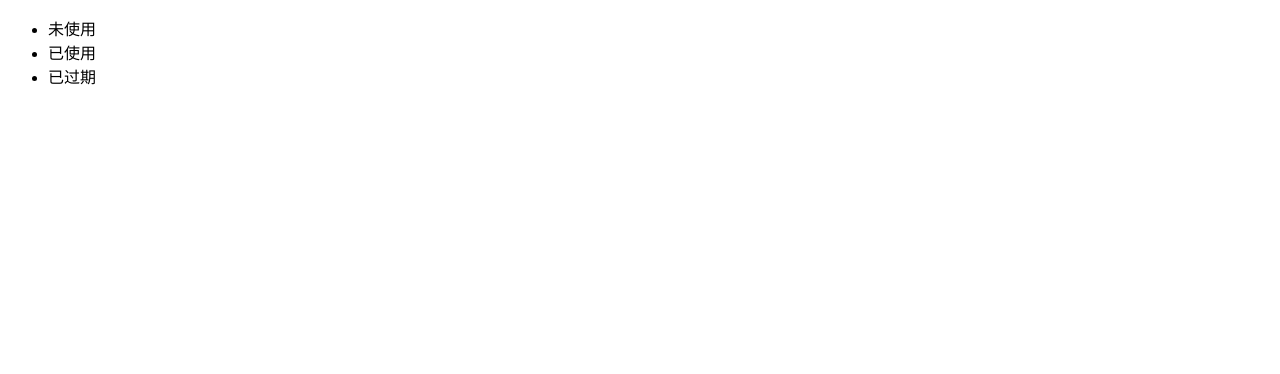
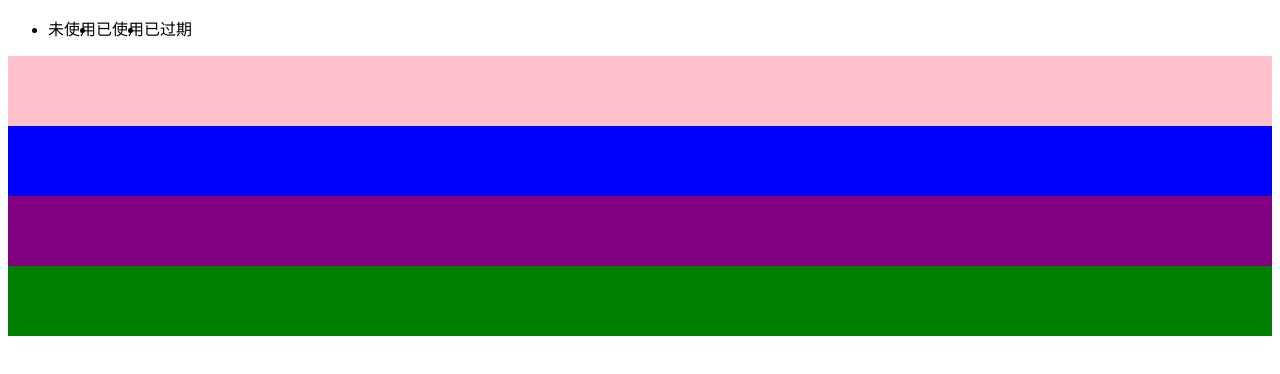
Before and after one commit to wanzyx/xx, a plain HTML site: page src/index.html in a window 1280 px wide. Drawn offline with Linux system fonts and the light colour scheme.

Commit message:
Wancheng

```diff
--- a/src/index.html
+++ b/src/index.html
@@ -6,6 +6,16 @@
     <meta name="viewport" content="width=device-width, initial-scale=1.0">
     <meta http-equiv="X-UA-Compatible" content="ie=edge">
     <title>Document</title>
+    <style>
+        ul {
+            display: flex;
+        }
+
+        section div {
+            width: 100%;
+            height: 70px;
+        }
+    </style>
 </head>
 
 <body>
@@ -17,7 +27,12 @@
                 <li>已过期</li>
             </ul>
         </header>
-
+        <section>
+            <div style="background: pink"></div>
+            <div style="background: blue"></div>
+            <div style="background: purple"></div>
+            <div style="background: green"></div>
+        </section>
     </div>
 </body>
 
```
